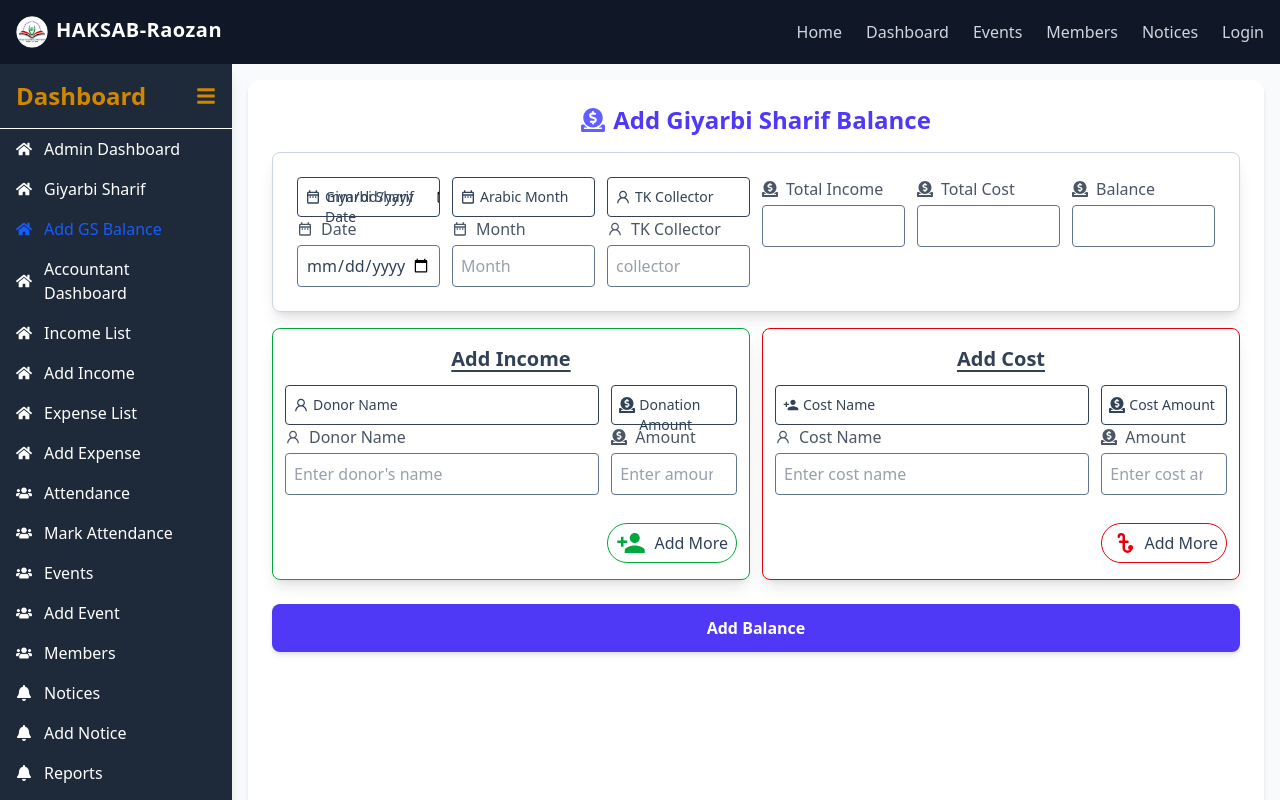
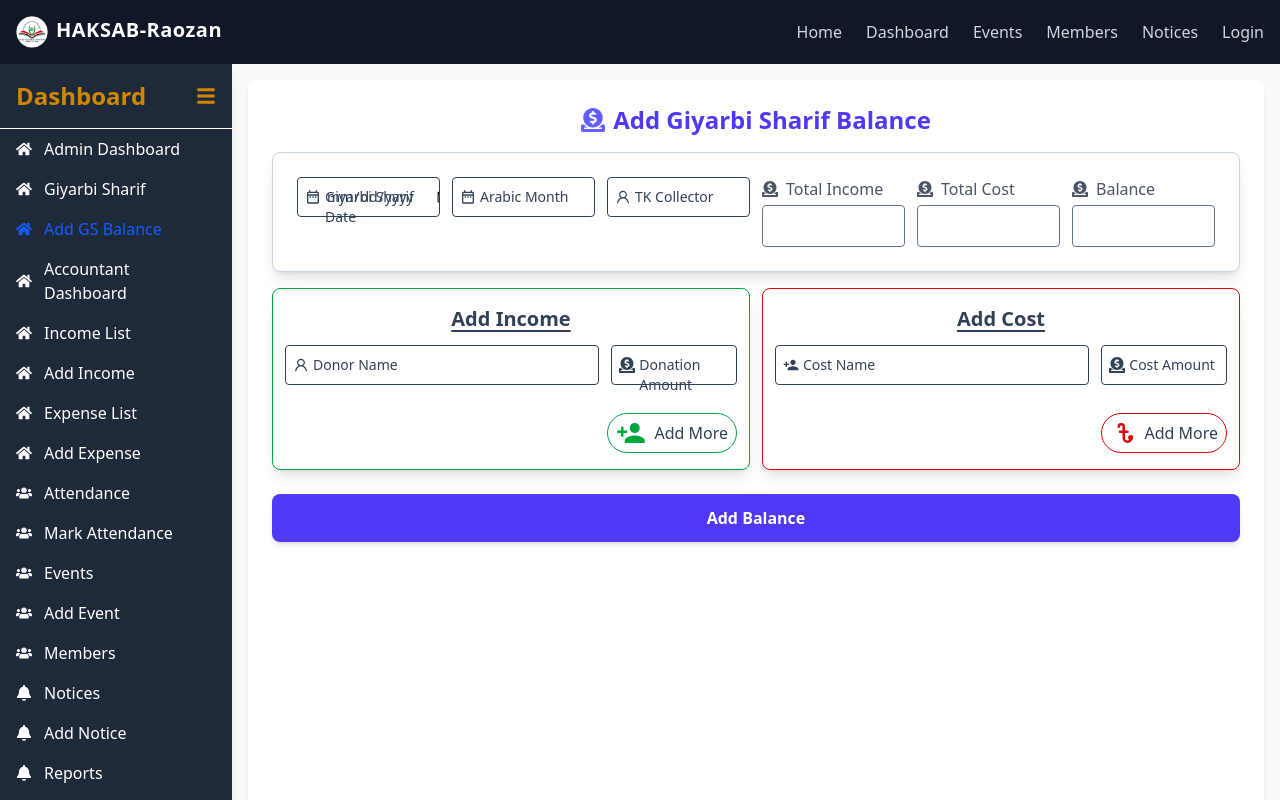
Before and after one commit to nurulazam-dev/haksab-raozan-branch, a React (Vite) app in the folder frontend/: page /dashboard/add-gs-balance in a window 1280 px wide. Shown: the top 800 px of the page. Built offline with nearby package versions, Linux system fonts and the light colour scheme.

Commit message:
update AddGiyarbiSharifBalance component

```diff
--- a/frontend/src/components/Dashboard/Accounts/Giyarbi-Sharif/AddGiyarbiSharifBalance.jsx
+++ b/frontend/src/components/Dashboard/Accounts/Giyarbi-Sharif/AddGiyarbiSharifBalance.jsx
@@ -56,18 +56,6 @@ export default function AddGiyarbiSharifBalance() {
                 icon={<MdOutlineDateRange />}
               />
               {/* ======end====== */}
-              <label className="text-gray-600 mb-1 font-medium flex items-center gap-2">
-                <MdOutlineDateRange /> Date
-              </label>
-              <input
-                type="date"
-                name="giyarbiSharifDate"
-                value={formData.giyarbiSharifDate}
-                onChange={handleChange}
-                placeholder="Date"
-                required
-                className="w-full border border-slate-500 rounded p-2 focus:ring-2 focus:ring-indigo-400 focus:outline-none"
-              />
             </div>
 
             {/* Arabic Month */}
@@ -83,18 +71,6 @@ export default function AddGiyarbiSharifBalance() {
                 icon={<MdOutlineDateRange />}
               />
               {/* ======end====== */}
-              <label className="text-gray-600 mb-1 font-medium flex items-center gap-2">
-                <MdOutlineDateRange /> Month
-              </label>
-              <input
-                type="text"
-                name="arabicMonth"
-                value={formData.arabicMonth}
-                onChange={handleChange}
-                placeholder="Month"
-                required
-                className="w-full border border-slate-500 rounded p-2 focus:ring-2 focus:ring-indigo-400 focus:outline-none"
-              />
             </div>
 
             {/* Balance Collector */}
@@ -110,18 +86,6 @@ export default function AddGiyarbiSharifBalance() {
                 icon={<AiOutlineUser />}
               />
               {/* ======end====== */}
-              <label className="text-gray-600 mb-1 font-medium flex items-center gap-2">
-                <AiOutlineUser /> TK Collector
-              </label>
-              <input
-                type="text"
-                name="balanceCollector"
-                value={formData.balanceCollector}
-                onChange={handleChange}
-                placeholder="collector"
-                required
-                className="w-full border border-slate-500 rounded p-2 focus:ring-2 focus:ring-indigo-400 focus:outline-none"
-              />
             </div>
 
             {/* Income Amount */}
@@ -191,18 +155,6 @@ export default function AddGiyarbiSharifBalance() {
                     icon={<AiOutlineUser />}
                   />
                   {/* ======end====== */}
-                  <label className="text-gray-600 mb-1 font-medium flex items-center gap-2">
-                    <AiOutlineUser /> Donor Name
-                  </label>
-                  <input
-                    type="text"
-                    name="donorName"
-                    value={formData.donorName}
-                    onChange={handleChange}
-                    placeholder="Enter donor's name"
-                    required
-                    className="w-full border border-slate-500 rounded p-2 focus:ring-2 focus:ring-indigo-400 focus:outline-none"
-                  />
                 </div>
                 {/* DonationAmount */}
                 <div className="w-[28%]">
@@ -217,18 +169,6 @@ export default function AddGiyarbiSharifBalance() {
                     icon={<FaDonate />}
                   />
                   {/* ======end====== */}
-                  <label className="text-gray-600 mb-1 font-medium flex items-center gap-2">
-                    <FaDonate /> Amount
-                  </label>
-                  <input
-                    type="number"
-                    name="donationAmount"
-                    value={formData.donationAmount}
-                    onChange={handleChange}
-                    placeholder="Enter amount"
-                    required
-                    className="w-full border border-slate-500 rounded p-2 focus:ring-2 focus:ring-indigo-400 focus:outline-none"
-                  />
                 </div>
               </div>
 
@@ -259,18 +199,6 @@ export default function AddGiyarbiSharifBalance() {
                     icon={<MdPersonAdd />}
                   />
                   {/* ======end====== */}
-                  <label className="text-gray-600 mb-1 font-medium flex items-center gap-2">
-                    <AiOutlineUser /> Cost Name
-                  </label>
-                  <input
-                    type="text"
-                    name="costName"
-                    value={formData.costName}
-                    onChange={handleChange}
-                    placeholder="Enter cost name"
-                    required
-                    className="w-full border border-slate-500 rounded p-2 focus:ring-2 focus:ring-indigo-400 focus:outline-none"
-                  />
                 </div>
                 {/* Cost Amount */}
                 <div className="w-[28%]">
@@ -285,18 +213,6 @@ export default function AddGiyarbiSharifBalance() {
                     icon={<FaDonate />}
                   />
                   {/* ======end====== */}
-                  <label className="text-gray-600 mb-1 font-medium flex items-center gap-2">
-                    <FaDonate /> Amount
-                  </label>
-                  <input
-                    type="number"
-                    name="costAmount"
-                    value={formData.costAmount}
-                    onChange={handleChange}
-                    placeholder="Enter cost amount"
-                    required
-                    className="w-full border border-slate-500 rounded p-2 focus:ring-2 focus:ring-indigo-400 focus:outline-none"
-                  />
                 </div>
               </div>
               <div className="flex justify-end pt-4">
```
